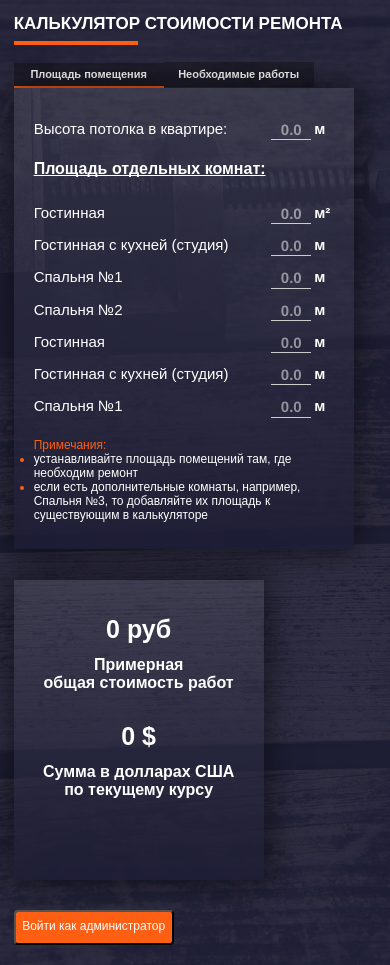
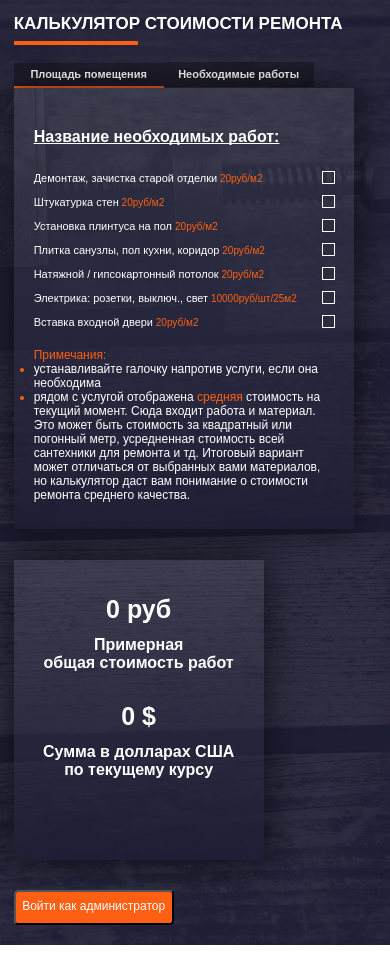
Before and after one commit to DVS-Hub/construction-calc, a React (Create React App) app: page / in a window 390 px wide. Built offline with nearby package versions, Linux system fonts and the light colour scheme; a web font is replaced by a local one.

Commit message:
FirstPage: RequiredWorks implement responsive layout

```diff
--- a/src/components/optionsCard/OptionsCard.js
+++ b/src/components/optionsCard/OptionsCard.js
@@ -13,12 +13,10 @@ const OptionsCard = () => {
           <button className="tab__item">Необходимые работы</button>
           <div className="card__wrapper">
             <div className="card">
-              <ContentSquare />
-              {/* <RequiredWorks /> */}
+              {/* <ContentSquare /> */}
+              <RequiredWorks />
             </div>
-            {/* <div className="cost"> */}
             <TotalCard />
-            {/* </div> */}
           </div>
         </div>
       </div>
--- a/src/components/optionsCard/admin/adminItem/adminItem.sass
+++ b/src/components/optionsCard/admin/adminItem/adminItem.sass
@@ -1,8 +1,8 @@
 .adminItem
-    width: 100%
+    width: 452px
     display: flex
     padding-top: 18px
-    width: 452px
+
     &__label
         display: block
         width: 334px
--- a/src/components/optionsCard/requiredWorks/requiredWorks.sass
+++ b/src/components/optionsCard/requiredWorks/requiredWorks.sass
@@ -1,11 +1,11 @@
 .contentRequiredWorks
-    padding: 50px 50px 38px 50px
+    padding: clamp(20px, 2vw,50px) clamp(20px, 2vw,50px) clamp(12px, 2vw,38px) clamp(20px, 2vw,50px)
 
     &__title
         margin: 0
-        padding-top: 37px
+        padding-top: clamp(20px, 3vw, 37px)
         color: #FFF
-        font-size: 24px
+        font-size: clamp(16px, 1.25vw, 24px)
         font-weight: 700
         text-decoration-line: underline
         text-decoration-style: solid
@@ -15,8 +15,11 @@
     &__listItems
         padding-top: 14px
         column-count: 2
-        column-gap: 30px
+        column-gap: clamp(10px, 2vw, 90px)
+        @media screen and (max-width: 1280px)
+            &
+                column-count: 1
 
     &__comment
-        margin-top: 51px
-        margin-bottom: 38px
+        margin-top: clamp(20px, 2.66vw, 51px)
+        margin-bottom: clamp(15px, 1.98vw, 38px)
--- a/src/components/optionsCard/requiredWorks/requiredWorksItem/requiredWorksItem.sass
+++ b/src/components/optionsCard/requiredWorks/requiredWorksItem/requiredWorksItem.sass
@@ -1,33 +1,30 @@
 .requiredWorksItem
-    width: 436px
+    width: clamp(300px, 22.71vw, 436px)
     display: flex
-    padding-top: 26px
+    padding-top: clamp(12px, 1.35vw, 26px)
     justify-content: space-between
     &__label
         display: block
-        // width: 347px
         color: #FFF
-        font-size: 16px
+        font-size: clamp(11px, 0.83vw, 16px)
         font-weight: 400
         span
             color: #FF5F13
-            font-size: 14px
+            font-size: clamp(10px, 0.73vw, 14px)
             font-weight: 400
     &__input
-        width: fit-content
         display: flex
         justify-content: center
         align-items: center
         appearance: none
         position: relative
-        width: 15px
-        height: 15px
-        // border: 1px solid #FFF
+        width: clamp(11px, 0.78vw, 15px)
+        height: clamp(11px, 0.78vw, 15px)
         box-shadow: 0 0 0 1px #fff
 
     &__input:focus
-        width: 16px
-        height: 16px
+        width: clamp(12px, 0.83vw, 16px)
+        height: clamp(12px, 0.83vw, 16px)
         box-shadow: 0 0 0 1px #fff, 0 0 0 2px #FF5F13
 
     &__input::after
@@ -40,6 +37,6 @@
         transition: 500ms
 
     &__input:checked::after
-        width: 15px
-        height: 12px
+        width: clamp(12px, 0.78vw, 15px)
+        height: clamp(11px, 0.63vw, 12px)
         transition: 500ms
--- a/src/components/optionsCard/square/contentSquare.sass
+++ b/src/components/optionsCard/square/contentSquare.sass
@@ -12,7 +12,6 @@
         text-decoration-skip-ink: none
         text-decoration-thickness: auto
         text-underline-offset: auto
-
     &__listItems
         padding-top: 14px
         column-count: 2
```
